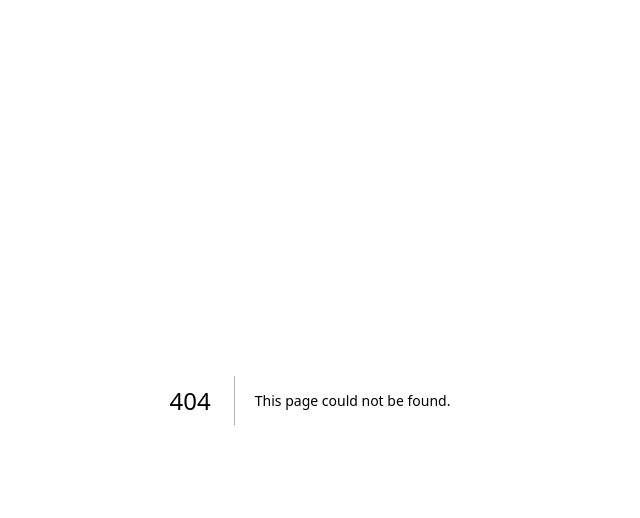
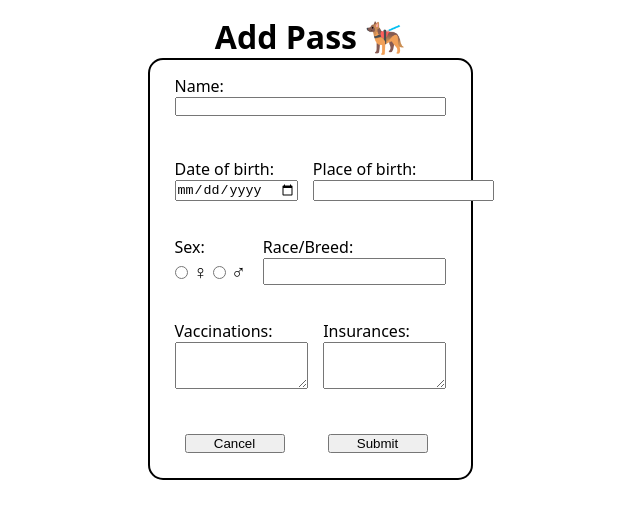
Before and after one commit to RonnySteady/dogpass, a Next.js app: page /newdog in a window 1280 px wide. Before the commit this address had no page. Shown: the top 518 px of the page, without its empty margins (330-970 px from the left). Built offline with nearby package versions, Linux system fonts and the light colour scheme.

Commit message:
created new AddDogForm component wit useForm

```diff
--- /dev/null
+++ b/components/AddDogForm/index.js
@@ -0,0 +1,191 @@
+import Link from "next/link";
+import styled from "styled-components";
+import { useForm } from "react-hook-form";
+
+export default function AddDogForm() {
+  const {
+    register,
+    handleSubmit,
+    formState: { errors },
+  } = useForm();
+
+  const onSubmit = (data) => console.log(data);
+  // console.log(errors);
+
+  return (
+    <>
+      <Form onSubmit={handleSubmit(onSubmit)}>
+        <label htmlFor="Name">Name: </label>
+        <input
+          type="text"
+          {...register("Name", { required: true, min: 2, maxLenght: 15 })}
+        />
+        <br></br>
+        <Grid>
+          <LabelDateBirth htmlFor="Date of birth">
+            Date of birth:{" "}
+          </LabelDateBirth>
+          <input
+            type="date"
+            placeholder="Date of birth"
+            {...register("birthdate", {})}
+          />
+          <LabelPlaceBirth htmlFor="Place of birth">
+            Place of birth:{" "}
+          </LabelPlaceBirth>
+          <input
+            type="text"
+            {...register("birthplace", {
+              required: true,
+              min: 2,
+              maxLenght: 15,
+            })}
+          />
+        </Grid>
+        <Grid>
+          <div>
+            <label htmlFor="Sex">Sex: </label>
+          </div>
+          <DivRadioLabel>
+            <RadioButton
+              type="radio"
+              label="female"
+              {...register("Sex", { required: true })}
+              value="female"
+            />
+            <LabelSex htmlFor="Female"> ♀ </LabelSex>
+            <RadioButton
+              type="radio"
+              label="male"
+              {...register("Sex", { required: true })}
+              value="male"
+            />
+            <LabelSex htmlFor="Male"> ♂ </LabelSex>
+          </DivRadioLabel>
+          <LabelRaceBreed htmlFor="Race/Breed">Race/Breed: </LabelRaceBreed>
+          <input
+            type="text"
+            {...register("Race/Breed", {
+              required: true,
+              min: 2,
+              maxLenght: 15,
+            })}
+          />
+        </Grid>
+        <Grid>
+          <LabelVaccinations htmlFor="Vaccinations">
+            Vaccinations:{" "}
+          </LabelVaccinations>
+          <textarea
+            rows="3"
+            {...register("Vaccinations", {
+              required: true,
+              min: 2,
+              maxLenght: 15,
+            })}
+          />
+          <LabelInsurances htmlFor="Insurances">Insurances: </LabelInsurances>
+          <textarea
+            {...register("Insurances", {
+              required: true,
+              min: 2,
+              maxLenght: 15,
+            })}
+          />
+        </Grid>
+        <Grid>
+          <Link href="/">
+            <CancelButton type="button">Cancel</CancelButton>
+          </Link>
+          <SubmitButton type="submit">Submit</SubmitButton>
+        </Grid>
+      </Form>
+    </>
+  );
+}
+
+const Form = styled.form`
+  display: flex;
+  flex-direction: column;
+  width: 325px;
+  border: 2px solid;
+  border-radius: 15px;
+  margin: auto;
+  padding-left: 25px;
+  padding-right: 25px;
+  padding-top: 15px;
+`;
+
+const Grid = styled.div`
+  display: grid;
+  column-gap: 15px;
+  margin-top: 20px;
+  margin-bottom: 15px;
+`;
+
+const LabelDateBirth = styled.label`
+  grid-column-start: 1;
+  grid-column-end: 1;
+  grid-row-start: 1;
+  grid-row-end: 1;
+`;
+
+const LabelPlaceBirth = styled.label`
+  grid-column-start: 2;
+  grid-column-end: 2;
+  grid-row-start: 1;
+  grid-row-end: 1;
+`;
+
+const DivRadioLabel = styled.div`
+  grid-column-start: 1;
+  grid-column-end: 1;
+  grid-row-start: 2;
+  grid-row-end: 2;
+`;
+
+const LabelSex = styled.label`
+  font-size: 20px;
+`;
+
+const RadioButton = styled.input`
+  grid-column-start: 1;
+  grid-column-end: 1;
+  grid-row-start: 2;
+  grid-row-end: 3;
+`;
+
+const LabelRaceBreed = styled.label`
+  grid-column-start: 2;
+  grid-column-end: 2;
+  grid-row-start: 1;
+  grid-row-end: 1;
+`;
+
+const LabelVaccinations = styled.label`
+  grid-column-start: 1;
+  grid-column-end: 1;
+  grid-row-start: 1;
+  grid-row-end: 1;
+`;
+
+const LabelInsurances = styled.label`
+  grid-column-start: 2;
+  grid-column-end: 2;
+  grid-row-start: 1;
+  grid-row-end: 1;
+`;
+
+const CancelButton = styled.button`
+  grid-column-start: 1;
+  grid-column-end: 1;
+  margin: 10px;
+  width: 100px;
+`;
+
+const SubmitButton = styled.button`
+  grid-column-start: 2;
+  grid-column-end: 2;
+  margin: 10px;
+  width: 100px;
+`;
--- a/package.json
+++ b/package.json
@@ -16,6 +16,7 @@
     "next": "13.2.3",
     "react": "18.2.0",
     "react-dom": "18.2.0",
+    "react-hook-form": "^7.45.0",
     "styled-components": "^5.3.8",
     "swr": "^2.1.5",
     "uid": "^2.0.2"
--- a/pages/_app.js
+++ b/pages/_app.js
@@ -6,7 +6,7 @@ const dogs = [
     id: 1,
     name: "Anton",
     dateOfBirth: "14.07.2014",
-    placeOfBirth: "Romania",
+    placeOfBirth: "Germany",
     sex: "male",
     color: "black",
     breed: "Shepard Labrador Mix",
--- a/pages/index.js
+++ b/pages/index.js
@@ -8,7 +8,7 @@ export default function Home({ dogs }) {
     <main>
       <Heading>Dog Pass 🐕‍🦺</Heading>
       <DogList dogs={dogs} />
-      <Link href="/dogform">
+      <Link href="/newdog">
         <AddDogButton />
       </Link>
     </main>
--- /dev/null
+++ b/pages/newdog/index.js
@@ -0,0 +1,12 @@
+import Heading from "/components/Heading";
+import AddDogForm from "../../components/AddDogForm";
+
+export default function DogForm({ dogs }) {
+  console.log(dogs ? dogs : 0);
+  return (
+    <main>
+      <Heading>Add Pass 🐕‍🦺</Heading>
+      <AddDogForm dogs={dogs} />
+    </main>
+  );
+}
```
Also changed, not shown: components/CreateDog/index.js (+41 -36 lines), pages/dogform/index.js (deleted, +0 -17 lines), 1 other file (tests, documents, lock files or other folders).
